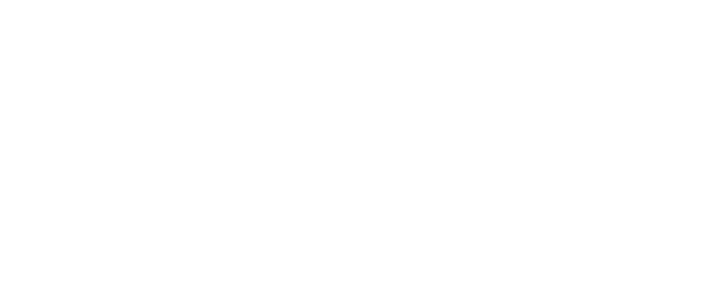
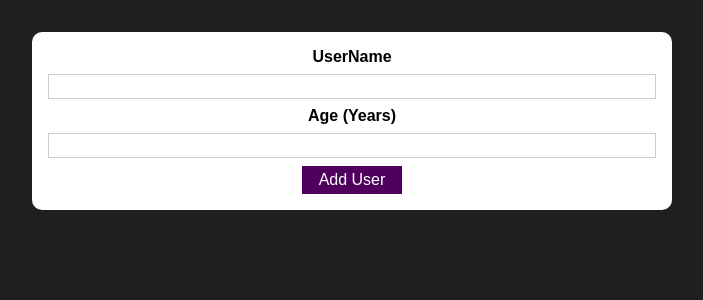
Before and after one commit to IlhamBinyetov/User_Project, a React (Create React App) app: page / in a window 1280 px wide. Shown: the top 300 px of the page, without its empty margins (288-991 px from the left). Built offline with nearby package versions, Linux system fonts and the light colour scheme.

Commit message:
Added new Components(Card, Button) and Css Files

```diff
--- a/src/App.js
+++ b/src/App.js
@@ -1,10 +1,12 @@
+import React from 'react';
 
+import AddUser from './components/Users/AddUser';
 import './App.css';
 
 function App() {
   return (
     <div className="App">
-
+      <AddUser/>
     </div>
   );
 }
--- /dev/null
+++ b/src/components/UI/Button.js
@@ -0,0 +1,14 @@
+import React from "react";
+
+import styles from './Button.module.css'
+
+const Button = (props) =>{
+    return(
+        <button className={styles.button} type={props.type || 'button'} onClick={props.onClick}>
+            {props.children}
+        </button>
+    );
+}
+
+
+export default Button;
--- /dev/null
+++ b/src/components/UI/Button.module.css
@@ -0,0 +1,18 @@
+.button {
+    font: inherit;
+    border: 1px solid #4f005f;
+    background: #4f005f;
+    color: white;
+    padding: 0.25rem 1rem;
+    cursor: pointer;
+  }
+
+  .button:hover,
+  .button:active {
+    background: #741188;
+    border-color: #741188;
+  }
+
+  .button:focus {
+    outline: none;
+  }
--- /dev/null
+++ b/src/components/UI/Card.js
@@ -0,0 +1,13 @@
+import React from "react";
+
+import styles from  './Card.module.css'
+
+const Card = (props) =>{
+    return (
+        <div className={`${styles.card}  ${props.className}` }>
+            {props.children}
+        </div>
+    )
+}
+
+export default Card;
--- /dev/null
+++ b/src/components/UI/Card.module.css
@@ -0,0 +1,5 @@
+.card{
+    background: white;
+    box-shadow: 0 2px 8 px rgba(0,0,0,0.26);
+    border-radius: 10px;
+}
--- a/src/components/Users/AddUser.js
+++ b/src/components/Users/AddUser.js
@@ -1,11 +1,26 @@
 import React from "react";
+import Card from "../UI/Card";
 
+import styles from './AddUser.module.css'
+import Button from "../UI/Button";
 
-const AddUser = () =>{
+const AddUser = (props) =>{
+
+const addUserhandler = (event) =>{
+    event.preventDefault();
+}
+
     return(
-        <div>
+        <Card className={styles.input }>
+            <form onSubmit={addUserhandler}>
+                    <label htmlFor="username">UserName</label>
+                    <input id="usernme" type="text" />
+                    <label htmlFor="age">Age (Years)</label>
+                    <input id="age" type="number" />
+                    <Button type="submit">Add User</Button>
+                </form>
+        </Card>
 
-        </div>
     )
 }
 
--- /dev/null
+++ b/src/components/Users/AddUser.module.css
@@ -0,0 +1,26 @@
+.input {
+    margin: 2rem auto;
+    padding: 1rem;
+    width: 90%;
+    max-width: 40rem;
+  }
+
+  .input label {
+    display: block;
+    font-weight: bold;
+    margin-bottom: 0.5rem;
+  }
+
+  .input input {
+    font: inherit;
+    display: block;
+    width: 100%;
+    border: 1px solid #ccc;
+    padding: 0.15rem;
+    margin-bottom: 0.5rem;
+  }
+
+  .input input:focus {
+    outline: none;
+    border-color: #4f005f;
+  }
--- a/src/index.css
+++ b/src/index.css
@@ -3,6 +3,7 @@
 }
 html{
   font-family: sans-serif;
+  background: #1f1f1f;
 }
 body {
   margin: 0;
```
